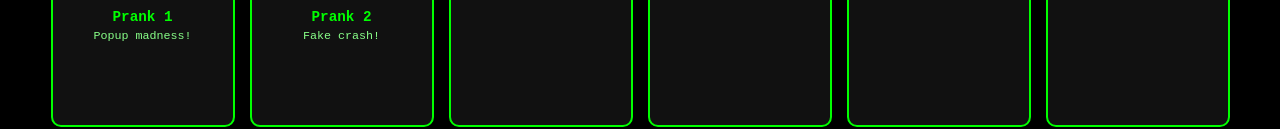
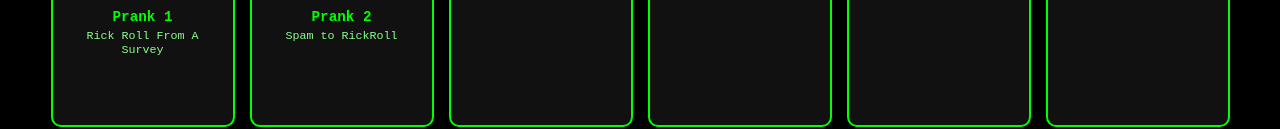
Before and after one commit to robin2003TT/system-needs, a plain HTML site: page index.html in a window 1280 px wide. Shown: the part 301-430 px from the top of the page. Drawn offline with Linux system fonts and the light colour scheme.

Commit message:
Update index.html

```diff
--- a/index.html
+++ b/index.html
@@ -87,7 +87,7 @@
 
   <script>
     const descriptions = [
-      "Popup madness!", "Fake crash!", "Endless loop!", "Rickroll!",
+      "Rick Roll From A Survey", "Spam to RickRoll", "Endless loop!", "Rickroll!",
       "Mouse trap!", "Blue screen!", "Ghost typing!", "Funny alert!",
       "Broken page!", "Fake virus!", "Weird zoom!", "Dizzy scroll!",
       "Rainbow UI!", "Keyboard chaos!", "Blink screen!", "Shaky mode!",
```
